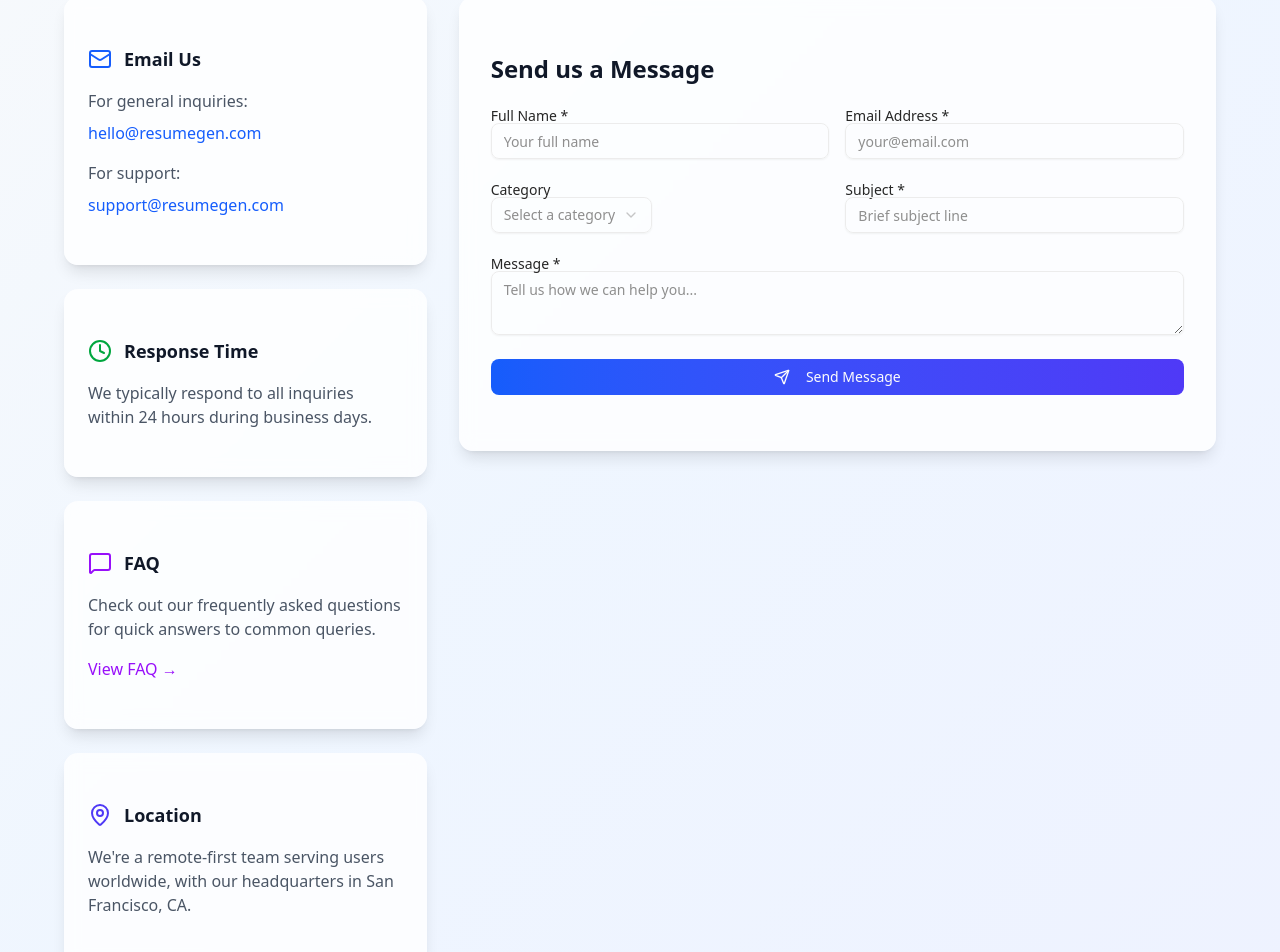
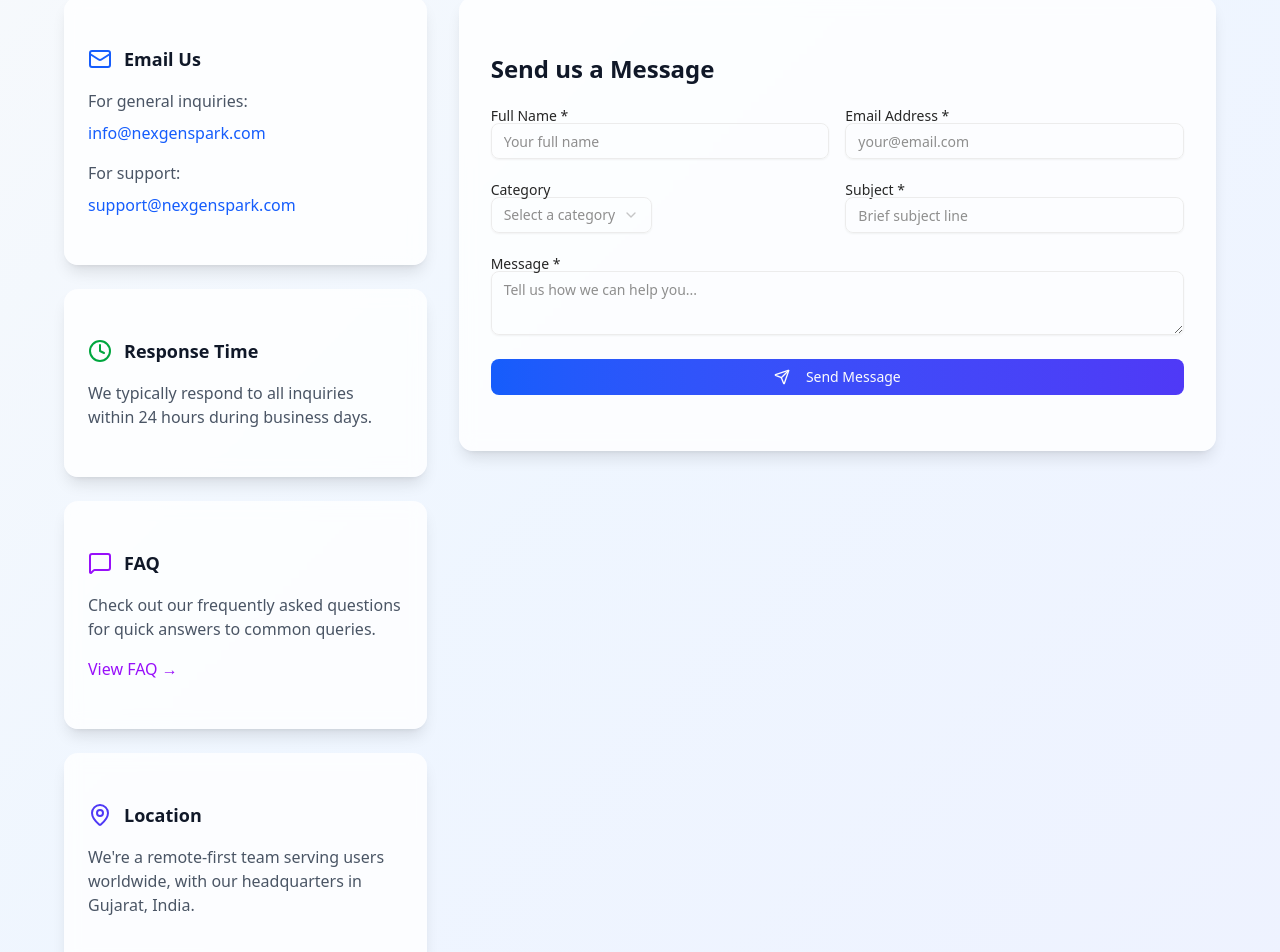
Before and after one commit to KarmMehta/Resume_Generator_Tool, a Next.js app: page /contact in a window 1280 px wide. Shown: the part 340-1292 px from the top of the page. Built offline with nearby package versions, Linux system fonts and the light colour scheme.

Commit message:
Update page.tsx

```diff
--- a/src/app/contact/page.tsx
+++ b/src/app/contact/page.tsx
@@ -45,7 +45,7 @@ export default function Contact() {
 									<a
 										href='mailto:hello@resumegen.com'
 										className='text-blue-600 hover:text-blue-700'>
-										hello@resumegen.com
+										info@nexgenspark.com
 									</a>
 									<p className='text-gray-600 mt-4 mb-2'>
 										For support:
@@ -53,7 +53,7 @@ export default function Contact() {
 									<a
 										href='mailto:support@resumegen.com'
 										className='text-blue-600 hover:text-blue-700'>
-										support@resumegen.com
+										support@nexgenspark.com
 									</a>
 								</CardContent>
 							</Card>
@@ -104,7 +104,7 @@ export default function Contact() {
 									<p className='text-gray-600'>
 										We&apos;re a remote-first team serving
 										users worldwide, with our headquarters
-										in San Francisco, CA.
+										in Gujarat, India.
 									</p>
 								</CardContent>
 							</Card>
```
